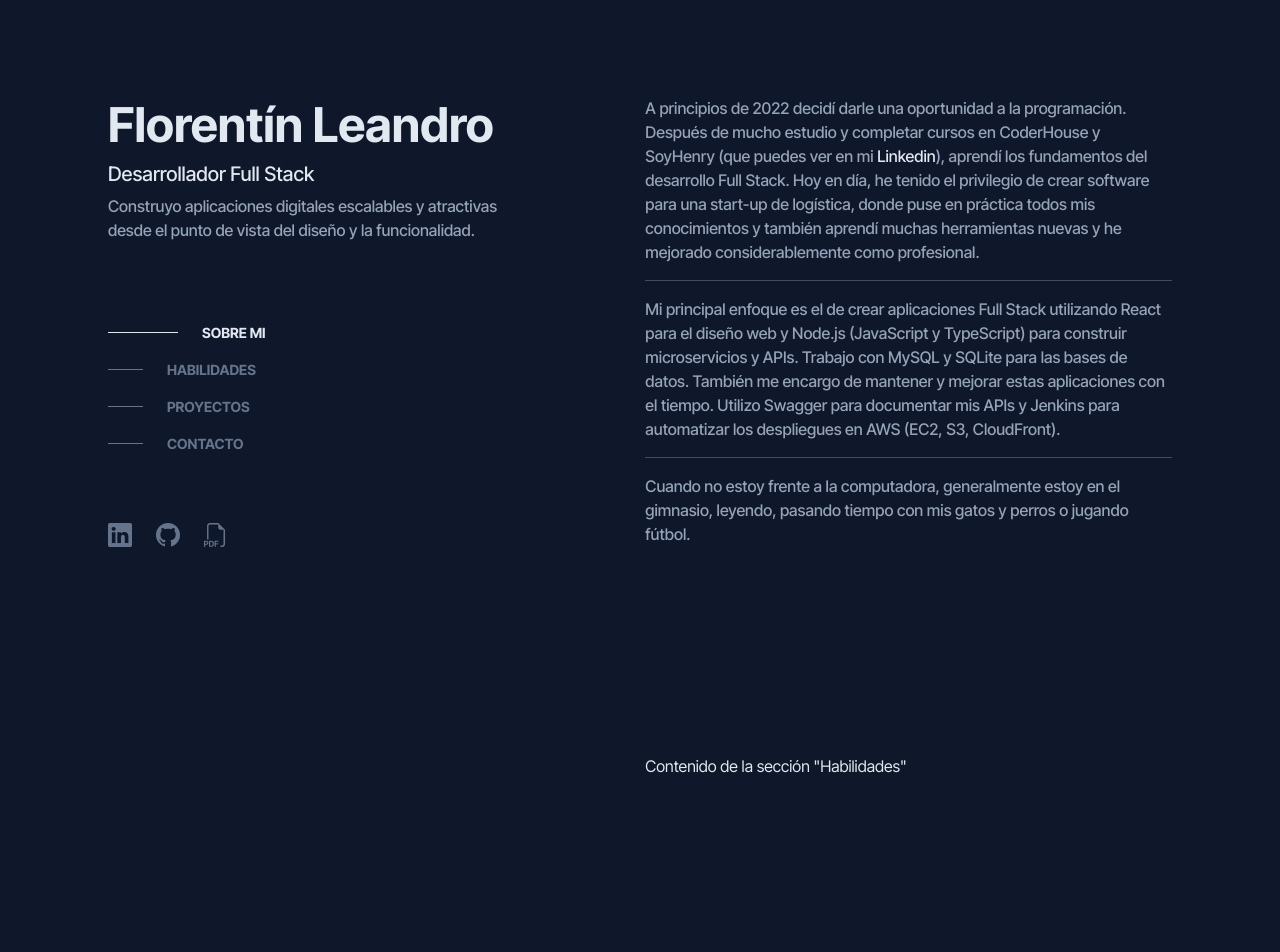
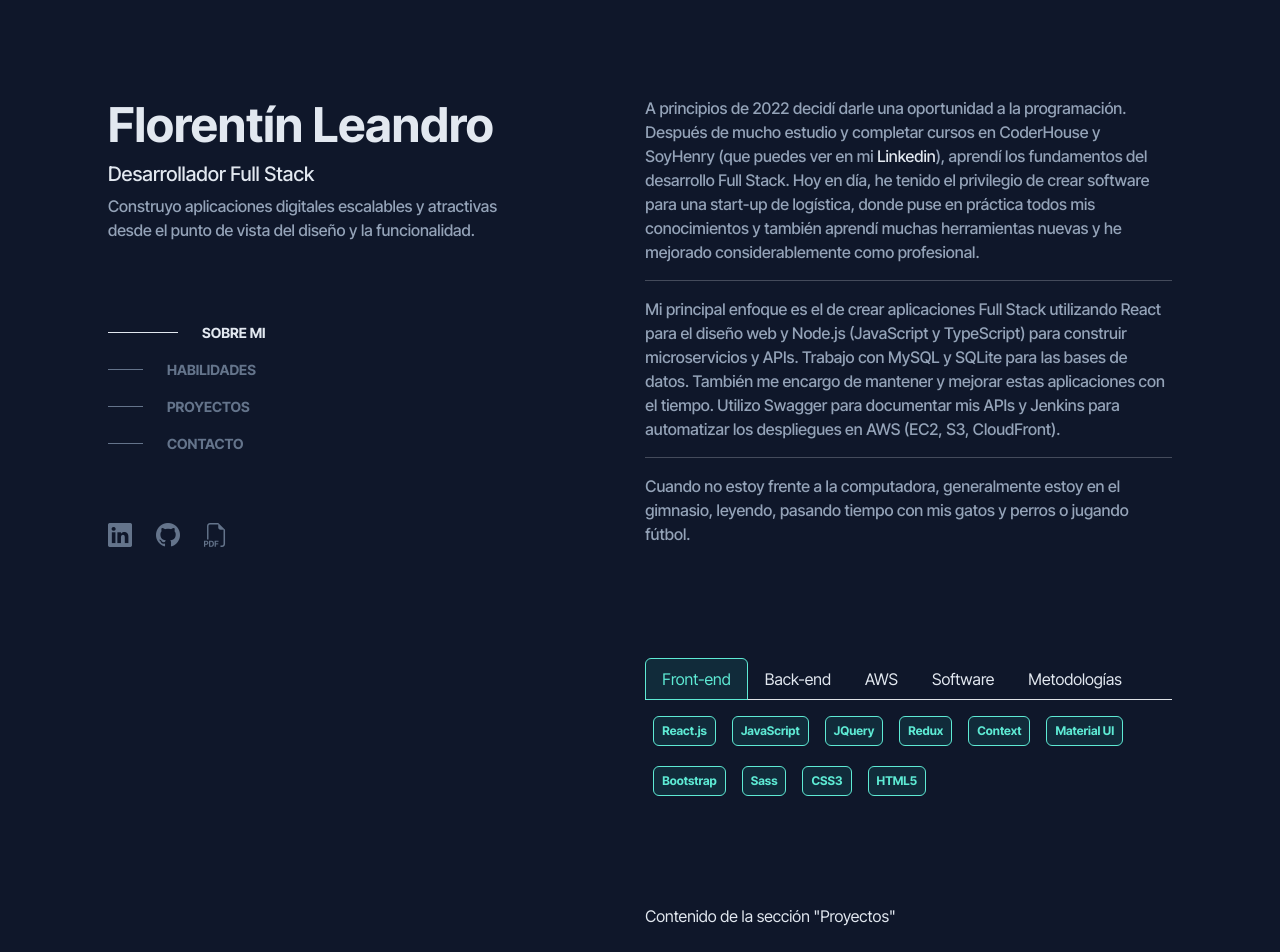
Before and after one commit to LeandroFlorentin/portafolio-web, a React (Vite) app: page / in a window 1280 px wide. Shown: the top 952 px of the page. Built offline with nearby package versions, Linux system fonts and the light colour scheme.

Commit message:
proyectos

```diff
--- /dev/null
+++ b/src/components/Badge/Badge.jsx
@@ -0,0 +1,7 @@
+const Badge = ({ className = "badge bg-primary", description = "" }) => {
+  return (
+    <span className={className}>{description}</span>
+  )
+}
+
+export default Badge;
--- /dev/null
+++ b/src/components/Tab/Tab.jsx
@@ -0,0 +1,14 @@
+import React from 'react'
+
+const Tab = ({ tabs = [], children, active }) => {
+  return (
+    <div>
+      <ul className="nav nav-tabs">
+        {tabs.map((value, key) => (<li key={key} className="nav-item pointer no-select-text"><a className={`nav-link ${active === value.seteo ? 'active-custom' : ''}`} onClick={() => value.funcion(value.seteo)}>{value.name}</a></li>))}
+      </ul>
+      <>{children}</>
+    </div>
+  )
+}
+
+export default Tab;
--- a/src/pages/habilidades.jsx
+++ b/src/pages/habilidades.jsx
@@ -1,7 +1,48 @@
+import { useState } from "react";
+import Tab from "../components/Tab/Tab.jsx";
+import Badge from "../components/Badge/Badge.jsx";
 const Habilidades = ({ reference }) => {
+  const [activeTab, setActiveTab] = useState('front-end');
+  let badgesFront = ["React.js", "JavaScript", "JQuery", "Redux", "Context", "Material UI", "Bootstrap", "Sass", "CSS3", "HTML5"];
+  let badgesBack = ["Node.js", "Express.js", "JavaScript", "TypeScript", "Sequelize", "PostgreSQL", "MySQL", "Firebase"];
+  let badgesAws = ["EC2", "S3", "CloudFront"];
+  let badgesSoftwate = ["Jenkins", "Git", "GitHub", "Bitbucket", "Visual Studio Code"];
+  let badgesMetodologias = ["Scrum"]
+  let tabs = [{ name: "Front-end", funcion: handleTabClick, seteo: "front-end" }, { name: "Back-end", funcion: handleTabClick, seteo: "back-end" }, { name: "AWS", funcion: handleTabClick, seteo: "aws" }, { name: "Software", funcion: handleTabClick, seteo: "software" }, { name: "Metodologías", funcion: handleTabClick, seteo: "metodologias" }]
+  function handleTabClick(tabName) {
+    setActiveTab(tabName);
+  };
   return (
-    <section ref={reference} id="habilidades" className="h-auto bottom-6rem top-6rem">
-      Contenido de la sección "Habilidades"
+    <section ref={reference} id="habilidades" className="h-auto top-6rem">
+      <Tab tabs={tabs} active={activeTab}>
+        <div className="tab-content no-select-text">
+          <div className={`tab-pane ${activeTab === 'front-end' ? 'active' : ''}`}>
+            <div className="d-flex height-container-badge flex-wrap mt-2">
+              {badgesFront.map((value, key) => (<div key={key} className="m-2"><Badge className="badge bg-custom p-2" description={value} /></div>))}
+            </div>
+          </div>
+          <div className={`tab-pane ${activeTab === 'back-end' ? 'active' : ''}`}>
+            <div className="d-flex height-container-badge flex-wrap mt-2">
+              {badgesBack.map((value, key) => (<div key={key} className="m-2"><Badge className="badge bg-custom p-2" description={value} /></div>))}
+            </div>
+          </div>
+          <div className={`tab-pane ${activeTab === 'aws' ? 'active' : ''}`}>
+            <div className="d-flex height-container-badge flex-wrap mt-2">
+              {badgesAws.map((value, key) => (<div key={key} className="m-2"><Badge className="badge bg-custom p-2" description={value} /></div>))}
+            </div>
+          </div>
+          <div className={`tab-pane ${activeTab === 'software' ? 'active' : ''}`}>
+            <div className="d-flex height-container-badge flex-wrap mt-2">
+              {badgesSoftwate.map((value, key) => (<div key={key} className="m-2"><Badge className="badge bg-custom p-2" description={value} /></div>))}
+            </div>
+          </div>
+          <div className={`tab-pane ${activeTab === 'metodologias' ? 'active' : ''}`}>
+            <div className="d-flex height-container-badge flex-wrap mt-2">
+              {badgesMetodologias.map((value, key) => (<div key={key} className="m-2"><Badge className="badge bg-custom p-2" description={value} /></div>))}
+            </div>
+          </div>
+        </div>
+      </Tab>
     </section>
   )
 }
--- a/src/pages/proyectos.jsx
+++ b/src/pages/proyectos.jsx
@@ -1,6 +1,6 @@
 const Proyectos = ({ reference }) => {
   return (
-    <section ref={reference} id="proyectos" className="h-auto bottom-6rem top-6rem">
+    <section ref={reference} id="proyectos" className="h-auto top-6rem">
       Contenido de la sección "Proyectos"
     </section>
   )
--- a/src/pages/sobremi.jsx
+++ b/src/pages/sobremi.jsx
@@ -1,6 +1,6 @@
 const Sobremi = ({ reference }) => {
   return (
-    <section ref={reference} id="sobre-mi" className="bottom-6rem top-6rem h-auto">
+    <section ref={reference} id="sobre-mi" className="top-6rem h-auto">
       <p className="color-parrafo fw-parrafo">
         A principios de 2022 decidí darle una oportunidad a la programación. Después de mucho estudio
         y completar cursos en CoderHouse y SoyHenry (que puedes ver en mi <a href="https://www.linkedin.com/in/leandro-florentin/" target="_blank">Linkedin</a>), aprendí los fundamentos del desarrollo Full Stack. Hoy en día, he tenido el privilegio
--- a/src/styles/index.css
+++ b/src/styles/index.css
@@ -3,6 +3,8 @@
   --color-parrafo: #94A3B8;
   --color-standar: #E2E8F0;
   --color-apagado-navbar: #64748B;
+  --verde-fluor-fuerte: rgb(94 234 212/1);
+  --verde-fluor-transparent: rgba(45, 212, 191, .1);
   padding: 0;
   margin: 0;
   box-sizing: border-box;
@@ -206,6 +208,23 @@ a {
   padding-bottom: 6rem;
 }
 
+.active-custom {
+  color: var(--verde-fluor-fuerte) !important;
+  background-color: var(--verde-fluor-transparent) !important;
+  border: 1px solid var(--verde-fluor-fuerte) !important;
+}
+
+.bg-custom {
+  color: var(--verde-fluor-fuerte) !important;
+  background-color: var(--verde-fluor-transparent) !important;
+  border: 1px solid var(--verde-fluor-fuerte) !important;
+}
+
+.height-container-badge {
+  min-height: 100px;
+  height: auto;
+}
+
 @media only screen and (max-width: 550px) {
   .left-6rem {
     padding-left: 2rem;
```
